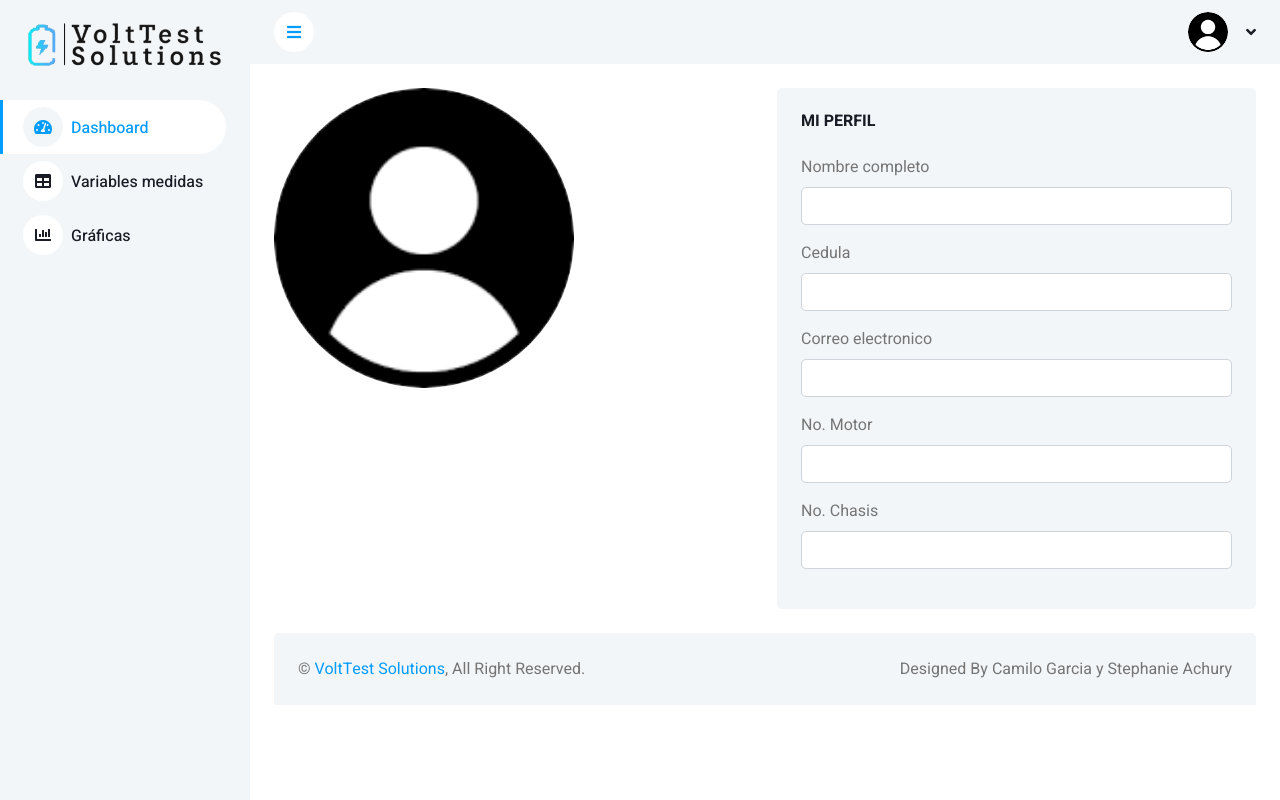
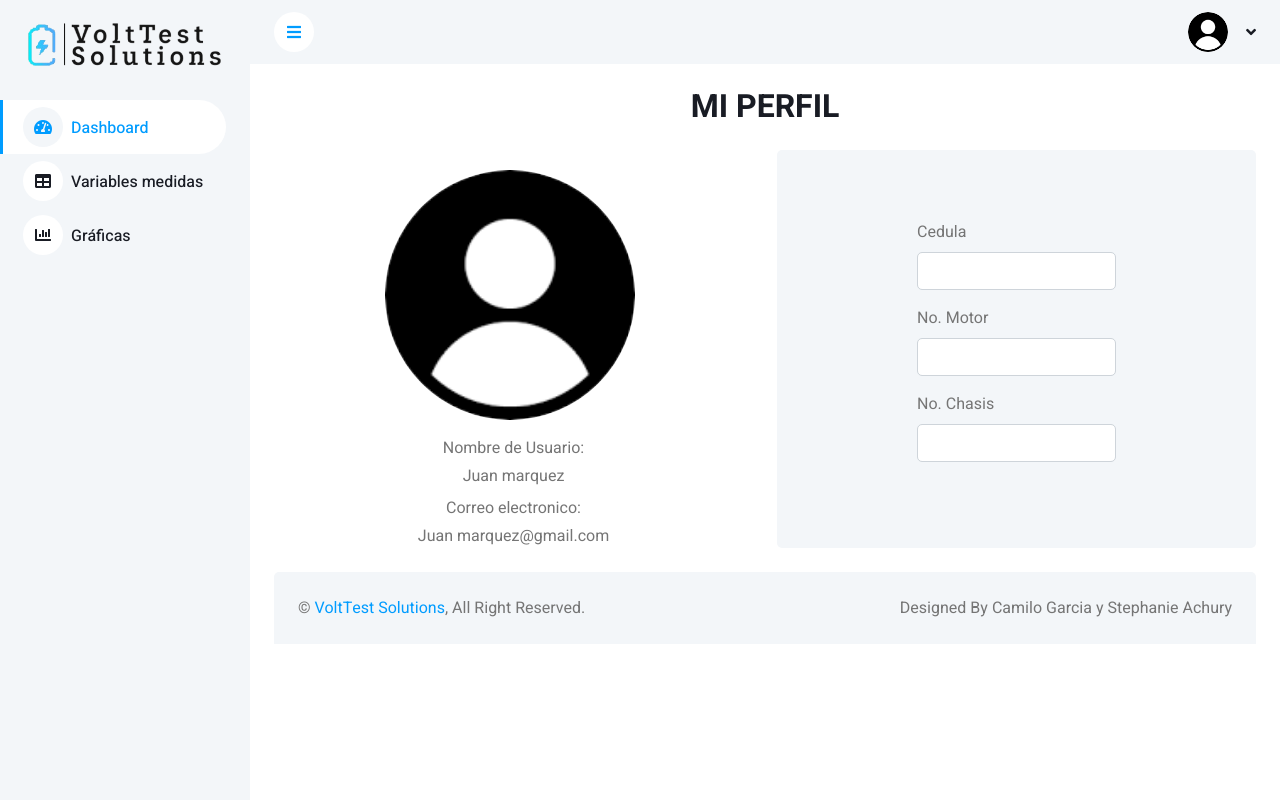
Before and after one commit to Stephanie12273/Pagina_Bateria, a PHP site: page /Perfil_user.html in a window 1280 px wide. Run offline with PHP 8.4, Linux system fonts and the light colour scheme; some libraries are stand-ins or nearby versions.

Commit message:
arreglos informacion user

```diff
--- a/Dashboard.html
+++ b/Dashboard.html
@@ -81,7 +81,7 @@
                            <!-- <span class="d-none d-lg-inline-flex">John Doe</span>-->
                         </a>
                         <div class="dropdown-menu dropdown-menu-end bg-light border-0 rounded-0 rounded-bottom m-0">
-                            <a href="#" class="dropdown-item">Mi perfil</a>
+                            <a href="Perfil_user.html" class="dropdown-item">Mi perfil</a>
                             <a href="#" class="dropdown-item">Actualizar datos</a>
                             <a href="#" class="dropdown-item">Cerrar sesión</a>
                         </div>
--- a/Perfil_user.html
+++ b/Perfil_user.html
@@ -94,39 +94,37 @@
 
             <!-- Form Start -->
             <div class="container-fluid pt-4 px-4">
+                <div class="text-center">
+                    <h2 class="mb-4">MI PERFIL</h2>
+                </div>
                 <div class="row g-4">
-                    <div class="col-sm-12 col-xl-6">
-                        <img class="rounded-circle me-lg-2" src="img/user.png" alt="" style="width: 300px; height: 300px;">
+                    <div class="col-sm-12 col-xl-6 d-flex flex-column align-items-center" style="padding-top: 20px;">
+                        <img class="rounded-circle me-lg-2" src="img/user.png" alt="" style="width: 250px; height: 250px;">
+                        <p class="nombre_usuario mt-3 mb-0">Nombre de Usuario:</p>
+                        <p class="mt-1 mb-0">Juan marquez</a>
+                        <p class="mt-2 mb-0">Correo electronico:</p>
+                        <p class="mt-1 mb-0">Juan marquez@gmail.com</a>
 
                     </div>
 
                     <div class="col-sm-12 col-xl-6">
-                        <div class="bg-light rounded h-100 p-4">
-                            <h6 class="mb-4">MI PERFIL </h6>
+                        <div class="bg-light rounded h-100 p-4 d-flex flex-column justify-content-center align-items-center">
+
                             <form>
-                                <div class="mb-3">
-                                    <label for="exampleInputEmail1" class="form-label">Nombre completo</label>
-                                    <input type="email" class="form-control" id="exampleInputEmail1"
-                                        aria-describedby="emailHelp">
-                                </div>
+
                                 <div class="mb-3">
                                     <label for="exampleInputPassword1" class="form-label">Cedula</label>
-                                    <input type="password" class="form-control" id="exampleInputPassword1">
+                                    <input type="text" class="form-control" id="exampleInputPassword1">
                                 </div>
-                                <div class="mb-3">
-                                    <label for="exampleInputPassword1" class="form-label">Correo electronico</label>
-                                    <input type="password" class="form-control" id="exampleInputPassword1">
-                                </div>
+
                                 <div class="mb-3">
                                     <label for="exampleInputPassword1" class="form-label">No. Motor</label>
-                                    <input type="password" class="form-control" id="exampleInputPassword1">
+                                    <input type="text" class="form-control" id="exampleInputPassword1">
                                 </div>
                                 <div class="mb-3">
                                     <label for="exampleInputPassword1" class="form-label">No. Chasis</label>
-                                    <input type="password" class="form-control" id="exampleInputPassword1">
+                                    <input type="text" class="form-control" id="exampleInputPassword1">
                                 </div>
-
-
                             </form>
                         </div>
                     </div>
--- a/grafica.html
+++ b/grafica.html
@@ -81,7 +81,7 @@
                            <!-- <span class="d-none d-lg-inline-flex">John Doe</span>-->
                         </a>
                         <div class="dropdown-menu dropdown-menu-end bg-light border-0 rounded-0 rounded-bottom m-0">
-                            <a href="#" class="dropdown-item">Mi perfil</a>
+                            <a href="Perfil_user.html" class="dropdown-item">Mi perfil</a>
                             <a href="#" class="dropdown-item">Actualizar datos</a>
                             <a href="#" class="dropdown-item">Cerrar sesión</a>
                         </div>
--- a/tabla.html
+++ b/tabla.html
@@ -81,7 +81,7 @@
                            <!-- <span class="d-none d-lg-inline-flex">John Doe</span>-->
                         </a>
                         <div class="dropdown-menu dropdown-menu-end bg-light border-0 rounded-0 rounded-bottom m-0">
-                            <a href="#" class="dropdown-item">Mi perfil</a>
+                            <a href="Perfil_user.html" class="dropdown-item">Mi perfil</a>
                             <a href="#" class="dropdown-item">Actualizar datos</a>
                             <a href="#" class="dropdown-item">Cerrar sesión</a>
                         </div>
```
Also changed, not shown: assets/css/style.css (line endings or trailing spaces).
